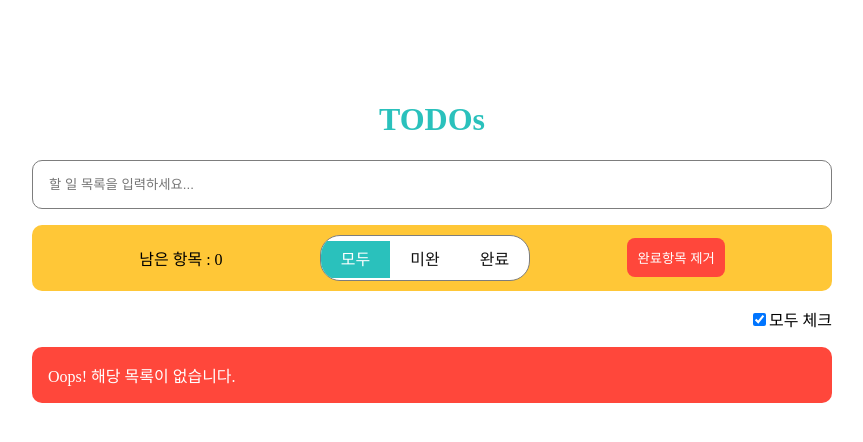
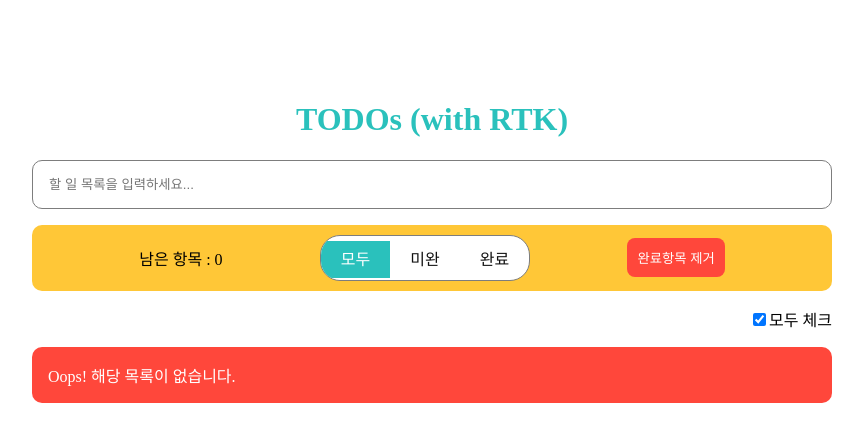
Before and after one commit to KangyeolLee/react-redux-toolkit-todo-tutorial, a React (Create React App) app: page / in a window 1280 px wide. Shown: the top 442 px of the page, without its empty margins (208-1071 px from the left). Built offline with nearby package versions, Linux system fonts and the light colour scheme.

Commit message:
todo 서비스 제목 변경

```diff
--- a/src/components/Header.js
+++ b/src/components/Header.js
@@ -18,7 +18,7 @@ function Header() {
 
   return (
     <header className="header">
-      <h1>TODOs</h1>
+      <h1>TODOs (with RTK)</h1>
       <input
         value={todo}
         onInput={(e) => setTodo(e.target.value)}
```
